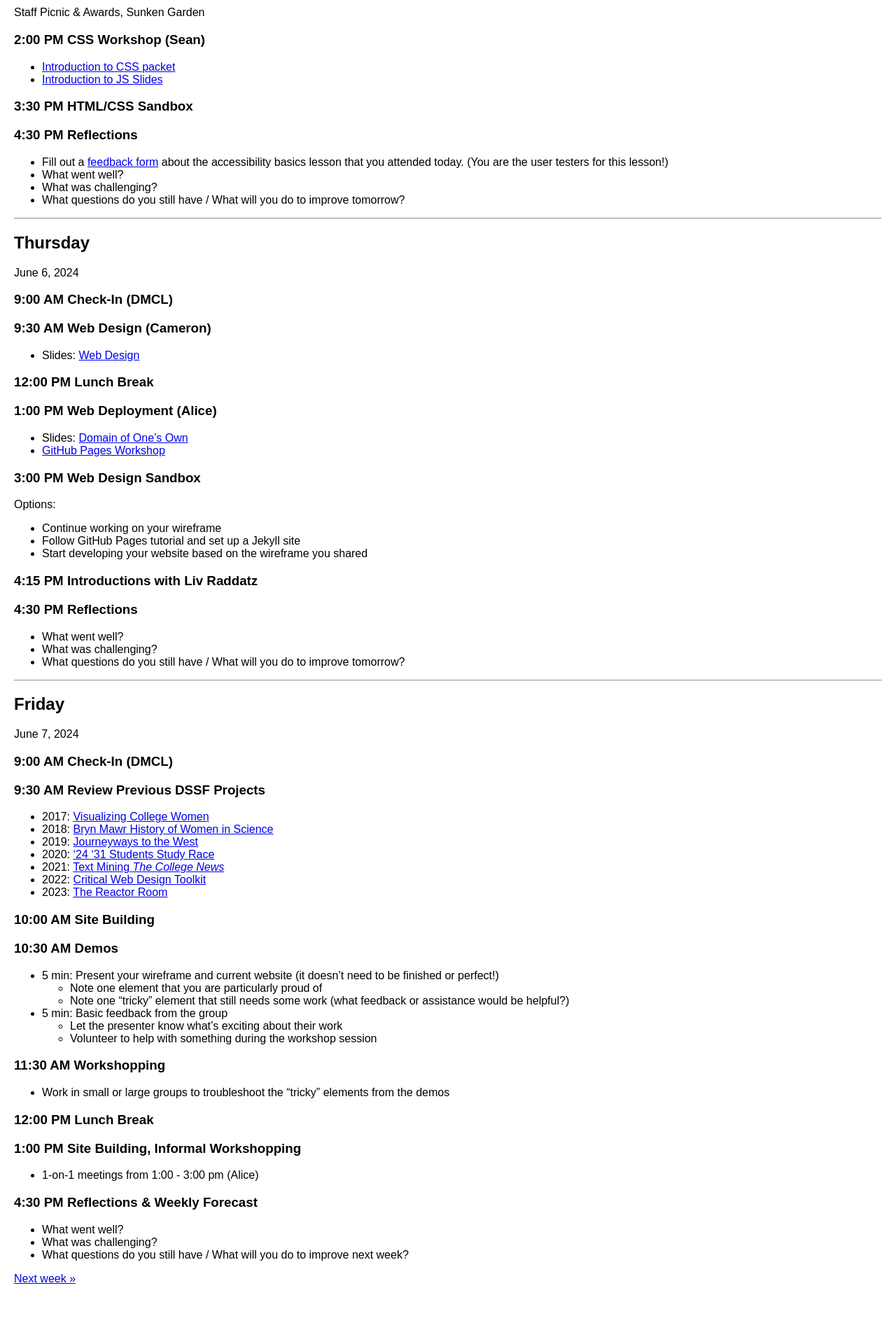
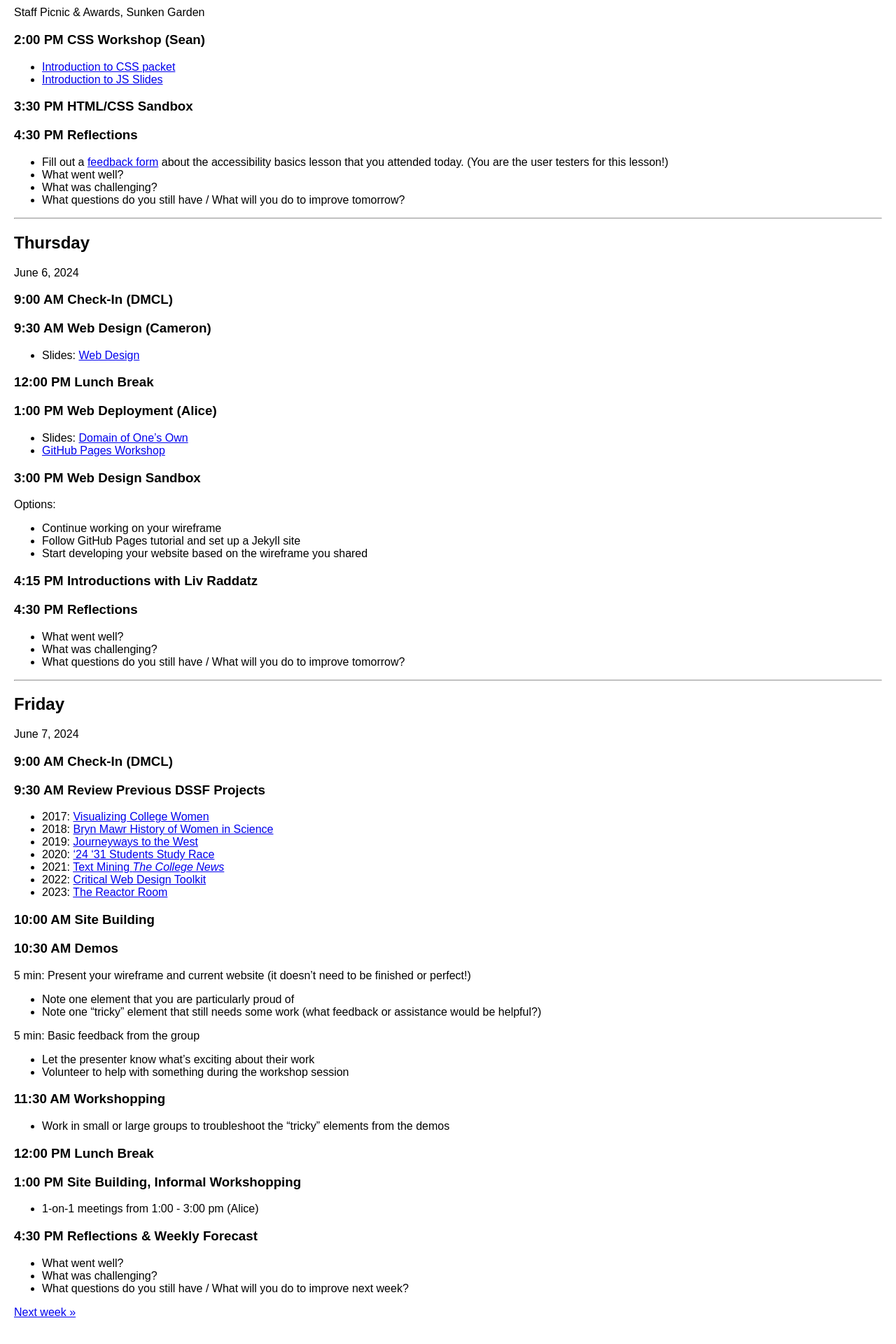
Before and after one commit to digbmc/dssf-syll, a Jekyll site: the page built from _weeks/01-intro.md, in a window 1280 px wide. Shown: the part 2706-4626 px from the top of the page at 70% size. Built offline with Jekyll 4.4.1, drawn with Linux system fonts in a browser that asks for light colours; before the commit the page ends 4578 px from its top, so only the background shows below that.

```diff
--- a/_weeks/01-intro.md
+++ b/_weeks/01-intro.md
@@ -163,12 +163,13 @@ June 7, 2024
 ### 10:00 AM Site Building
 
 ### 10:30 AM Demos
-- 5 min: Present your wireframe and current website (it doesn't need to be finished or perfect!)
-  - Note one element that you are particularly proud of
-  - Note one "tricky" element that still needs some work (what feedback or assistance would be helpful?)
-- 5 min: Basic feedback from the group
-  - Let the presenter know what's exciting about their work
-  - Volunteer to help with something during the workshop session
+5 min: Present your wireframe and current website (it doesn't need to be finished or perfect!)
+- Note one element that you are particularly proud of
+- Note one "tricky" element that still needs some work (what feedback or assistance would be helpful?)
+
+5 min: Basic feedback from the group
+- Let the presenter know what's exciting about their work
+- Volunteer to help with something during the workshop session
 
 ### 11:30 AM Workshopping
 - Work in small or large groups to troubleshoot the "tricky" elements from the demos
```
